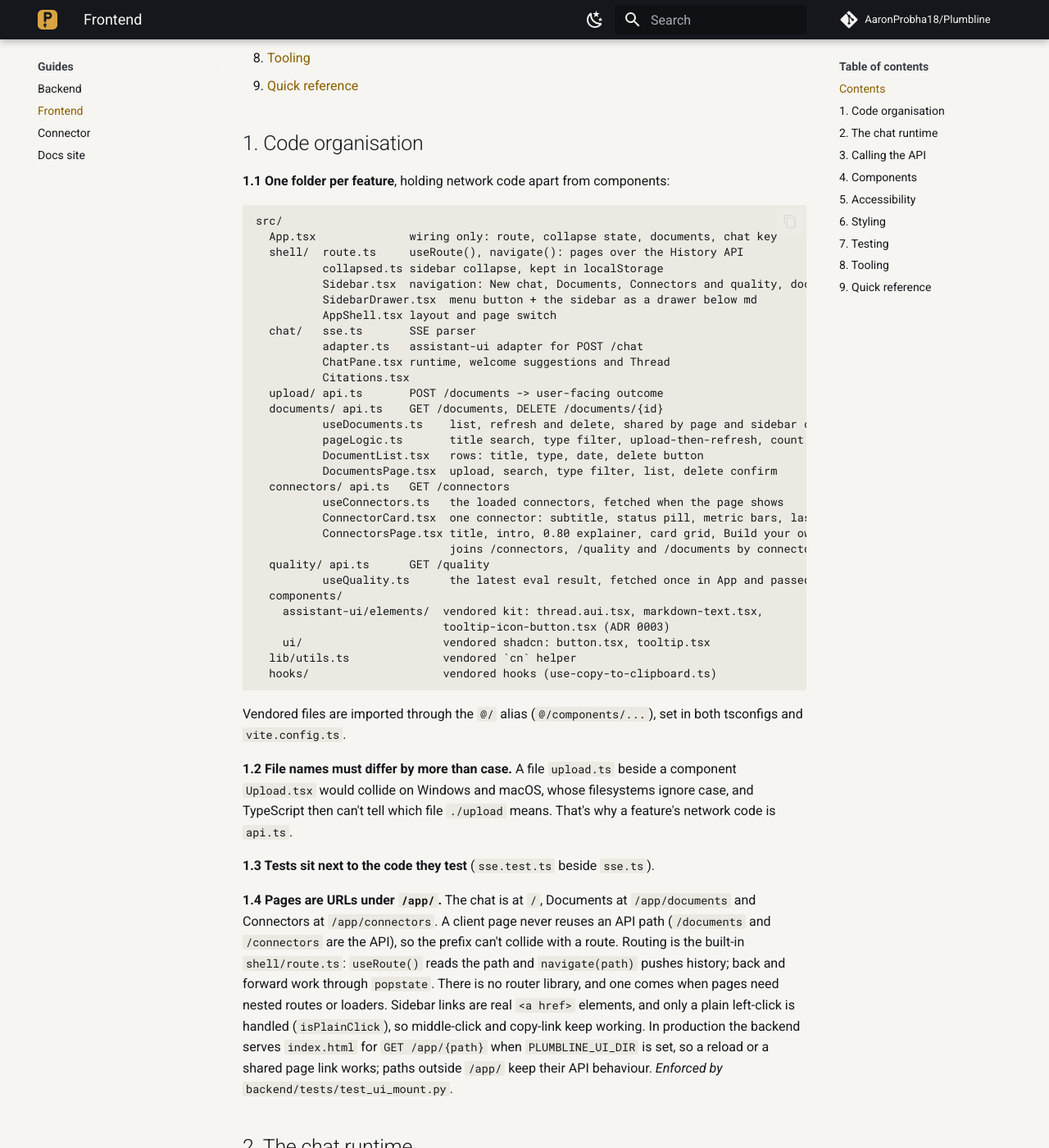
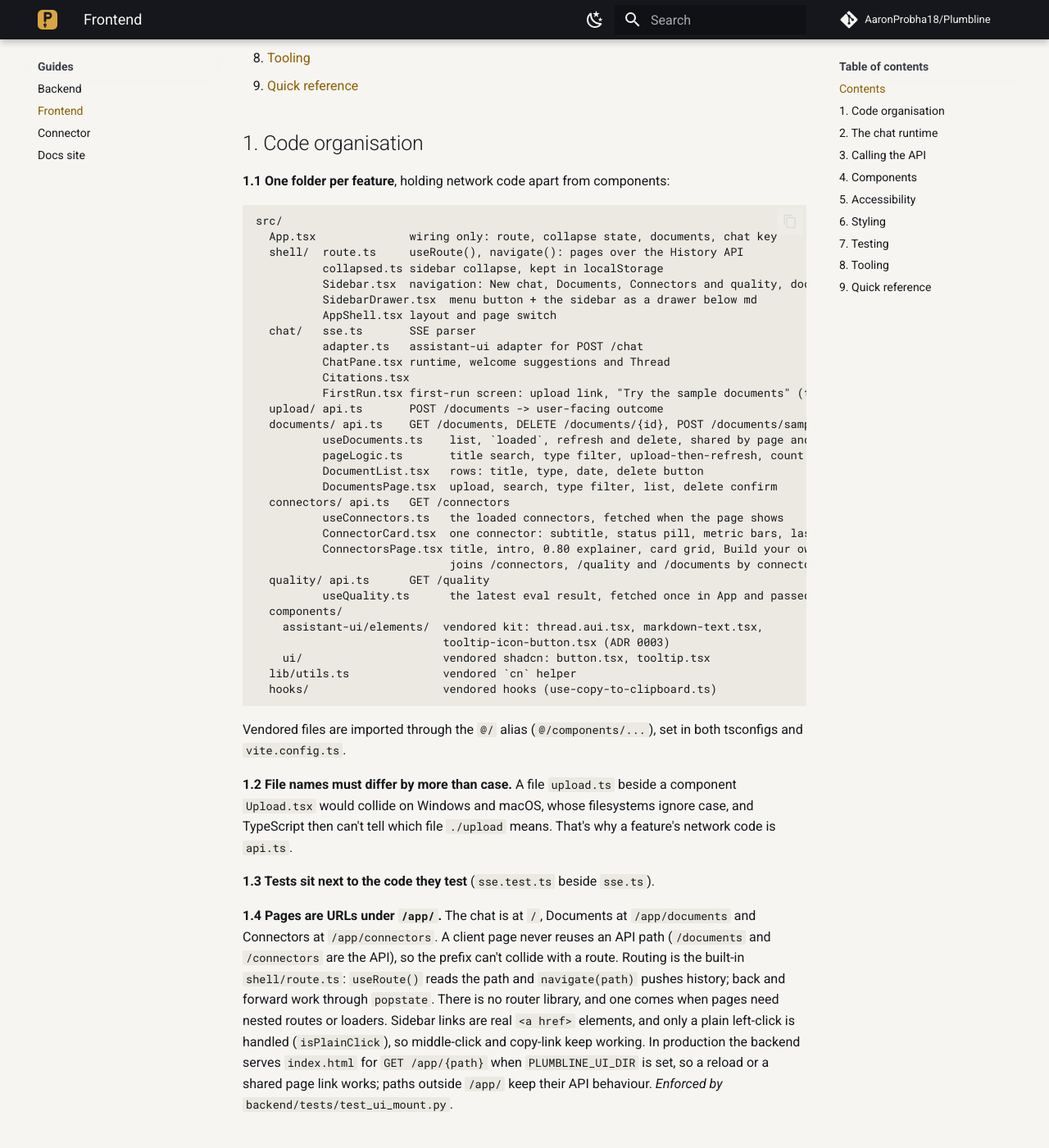
Before and after one commit to AaronProbha18/Insight-RAG, an MkDocs documentation site: the page built from docs/guides/frontend-development-guide.md, in a window 1280 px wide and 1400 px high, scrolled down 598 px. Shown: the whole window at 82% size. Built offline with MkDocs 1.6.1 and Material for MkDocs 9.7.7, drawn with Linux system fonts in a browser that asks for light colours; comment, search, counter and statistics services are not loaded; some of the changed text lies outside the part shown.

Commit message:
docs: describe the first-run screen and the sample action (#35)

````diff
--- a/docs/guides/frontend-development-guide.md
+++ b/docs/guides/frontend-development-guide.md
@@ -35,9 +35,10 @@ src/
           adapter.ts   assistant-ui adapter for POST /chat
           ChatPane.tsx runtime, welcome suggestions and Thread
           Citations.tsx
+          FirstRun.tsx first-run screen: upload link, "Try the sample documents" (trySamples)
   upload/ api.ts       POST /documents -> user-facing outcome
-  documents/ api.ts    GET /documents, DELETE /documents/{id}
-          useDocuments.ts    list, refresh and delete, shared by page and sidebar count
+  documents/ api.ts    GET /documents, DELETE /documents/{id}, POST /documents/samples
+          useDocuments.ts    list, `loaded`, refresh and delete, shared by page and sidebar count; trySamples
           pageLogic.ts       title search, type filter, upload-then-refresh, count per connector
           DocumentList.tsx   rows: title, type, date, delete button
           DocumentsPage.tsx  upload, search, type filter, list, delete confirm
@@ -95,6 +96,12 @@ The runtime lives in `ChatPane`. `AppShell` keeps `ChatPane` mounted but
 navigation. New chat gives `ChatPane` a new `key`, which remounts it with
 an empty thread.
 
+On the chat page, `AppShell` shows nothing until `useDocuments` reports
+`loaded`, so there is no first-run flash. It then shows `FirstRun` when the
+list is empty and loaded without an error, and the chat otherwise. `ChatPane`
+stays mounted but hidden while `FirstRun` shows, so deleting every document
+does not lose the conversation.
+
 **2.2 Citations travel in `metadata.custom`**, not in assistant-ui
 `source` parts. Those can't carry a locator or the quoted text (finding
 from the 2.1 spike).
@@ -136,6 +143,10 @@ markup. They are generic so they fit any uploaded documents:
 // ✅ chat/ChatPane.tsx
     <AssistantRuntimeProvider runtime={runtime} config={config}>
 ```
+
+After **Try the sample documents** indexes the samples (`POST
+/documents/samples`, idempotent), `AppShell` passes `samples` to `ChatPane`,
+which puts one question about the sample returns policy first.
 
 ## 3. Calling the API
 
@@ -210,6 +221,7 @@ for an empty list, so abstentions show no sources without a special case:
 - **The sidebar:** a `<nav aria-label="Main">`. The current page is `aria-current="page"` on its link. Documents is a real link whose text includes the count ("Documents (n)"). "Connectors and quality" is a real link to `/app/connectors`, marked current there. There is no Quality item, no Insights group and no quality state in the sidebar. Collapsed to icons, every item keeps its name as `sr-only` text, and the collapse button is "Collapse sidebar" or "Expand sidebar" with `aria-expanded`. Below `md` a button named "Open menu" opens the sidebar as a drawer, with base-ui's focus trap and Escape. *Checked by* `shell/Sidebar.test.tsx`, `shell/SidebarDrawer.test.tsx` and `shell/AppShell.test.tsx`.
 - **The Documents page:** the file input, the Search box and the Type select each have a visible label, each delete button is named `Delete <title>`, deleting asks for confirmation in an alert dialog, and load/delete failures appear in a `role="status"` region. *Checked by* `documents/DocumentList.test.tsx` and `documents/DocumentsPage.test.tsx`.
 - **The Connectors page:** each connector is a card (`<section>` named by the connector). Passes, Below bar and Not measured are words next to an `aria-hidden` icon, never colour alone; the metric bars are `aria-hidden` and the number is text; a configuration mismatch ("This result is not current") and load or error messages are `role="status"`. The two external links ("How it's measured", "Connector guide") are real `<a>` elements with a visible focus ring and `rel="noreferrer"`, and the "Build your own" card appears only once the page has loaded. *Checked by* `connectors/ConnectorCard.test.tsx`, `connectors/ConnectorsPage.test.tsx`, `shell/Sidebar.test.tsx` and `shell/a11y.test.tsx`.
+- **The first-run screen:** one `<h1>`; Upload documents is a real link to `/app/documents` (plain click only is handled, as in the sidebar); Try the sample documents is a native button, disabled while it runs; a failure appears in a `role="status"` line with a generic message. *Checked by* `chat/FirstRun.test.tsx` and `shell/a11y.test.tsx`.
 - **Feedback controls:** "Good answer" and "Bad answer" are named buttons
   with `aria-pressed`; the thumbs-down form is a native `<fieldset>` with a
   `<legend>`, radio inputs and a labelled textarea; the outcome
@@ -282,7 +294,11 @@ Bad button; focus rings; light and dark themes) and the
 Documents page (Tab order, search and type filter, upload outcome, delete
 confirm and cancel, focus rings, light and dark themes) and the
 Connectors page (Tab reaches the Connectors and quality link, Enter opens
-the page, focus rings, light and dark themes) and the shell: New
+the page, focus rings, light and dark themes) and the first-run screen (Tab
+reaches Upload documents then Try the sample documents, focus rings, light
+and dark themes; the samples button indexes them, the screen gives way to the
+chat with the sample question, and deleting every document brings it back)
+and the shell: New
 chat clears a conversation, including while an answer streams; going to
 Documents and back leaves the chat unchanged; the drawer opens from the menu
 button, closes on Escape, the backdrop and navigation, and returns focus to
````
Also changed, not shown: openspec/changes/first-run-screen/tasks.md (+1 -1 lines).
